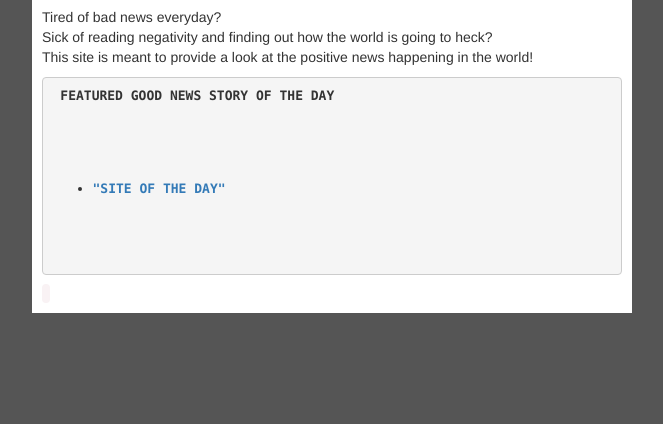
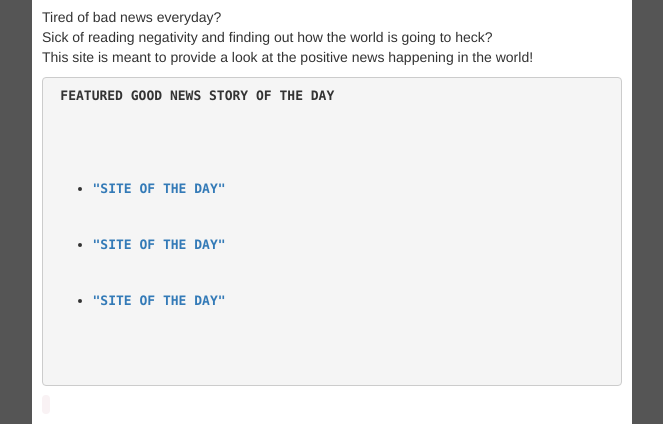
Before and after one commit to mkramer007/gooddeedguru, a plain HTML site: page index.html in a window 1280 px wide. Shown: the part 729-1153 px from the top of the page, without its empty margins (308-971 px from the left). Before the commit the page ends 1042 px from the top, so only its background shows below. Drawn offline with nearby package versions, Linux system fonts and the light colour scheme.

Commit message:
Update index.html

```diff
--- a/index.html
+++ b/index.html
@@ -51,6 +51,8 @@ body {
 
        <ul>
        <li><a href="http://www.google.com" target="_blank">"SITE OF THE DAY"</a></li>
+       <li><a href="http://www.google.com" target="_blank">"SITE OF THE DAY"</a></li>
+       <li><a href="http://www.google.com" target="_blank">"SITE OF THE DAY"</a></li>
 
      </div>
 
```
